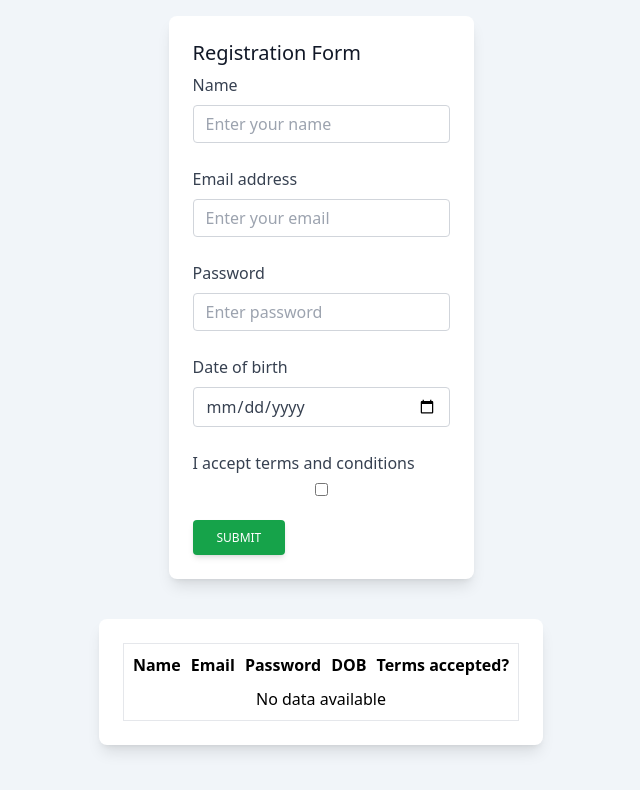
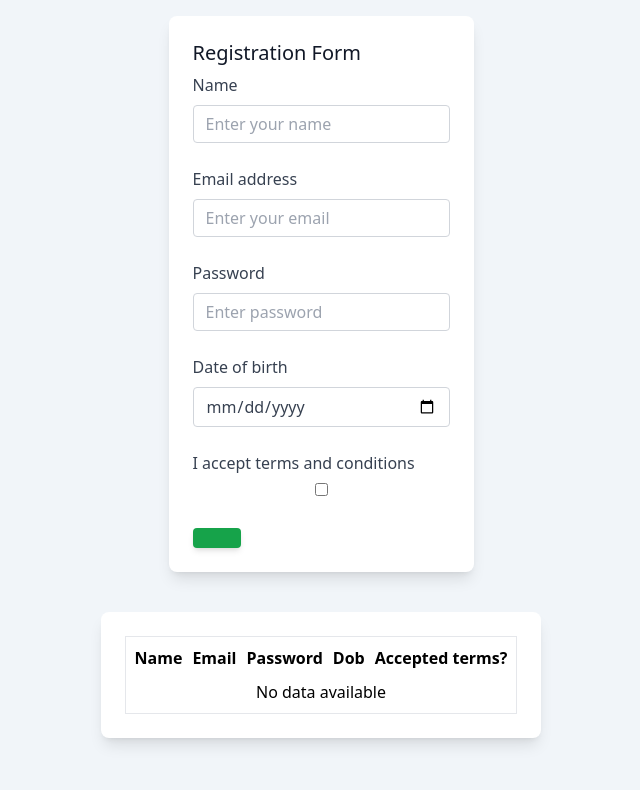
Before and after one commit to smartclash/simple-tailwind, a plain HTML site: page index.html in a window 1280 px wide. Shown: the whole page, without its empty margins (319-959 px from the left). Drawn offline with nearby package versions, Linux system fonts and the light colour scheme.

Commit message:
Silly bot

```diff
--- a/index.html
+++ b/index.html
@@ -115,7 +115,7 @@
                               focus:text-gray-700 focus:bg-white focus:border-blue-600 focus:outline-none" id="terms"
                             aria-describedby="emailHelp" name="terms" required>
                     </div>
-                    <input type="submit" class="inline-block px-6 py-2.5 bg-green-600 text-white font-medium text-xs leading-tight uppercase rounded shadow-md hover:bg-green-700 hover:shadow-lg focus:bg-green-700 focus:shadow-lg focus:outline-none focus:ring-0 active:bg-green-800 active:shadow-lg transition duration-150 ease-in-out" />
+                    <button type="submit" class="inline-block px-6 py-2.5 bg-green-600 text-white font-medium text-xs leading-tight uppercase rounded shadow-md hover:bg-green-700 hover:shadow-lg focus:bg-green-700 focus:shadow-lg focus:outline-none focus:ring-0 active:bg-green-800 active:shadow-lg transition duration-150 ease-in-out" />
                 </form>
             </div>
         </div>
@@ -128,8 +128,8 @@
                             <th>Name</th>
                             <th>Email</th>
                             <th>Password</th>
-                            <th>DOB</th>
-                            <th>Terms accepted?</th>
+                            <th>Dob</th>
+                            <th>Accepted terms?</th>
                         </tr>
                     </thead>
                     <tbody id="table-body">
```
